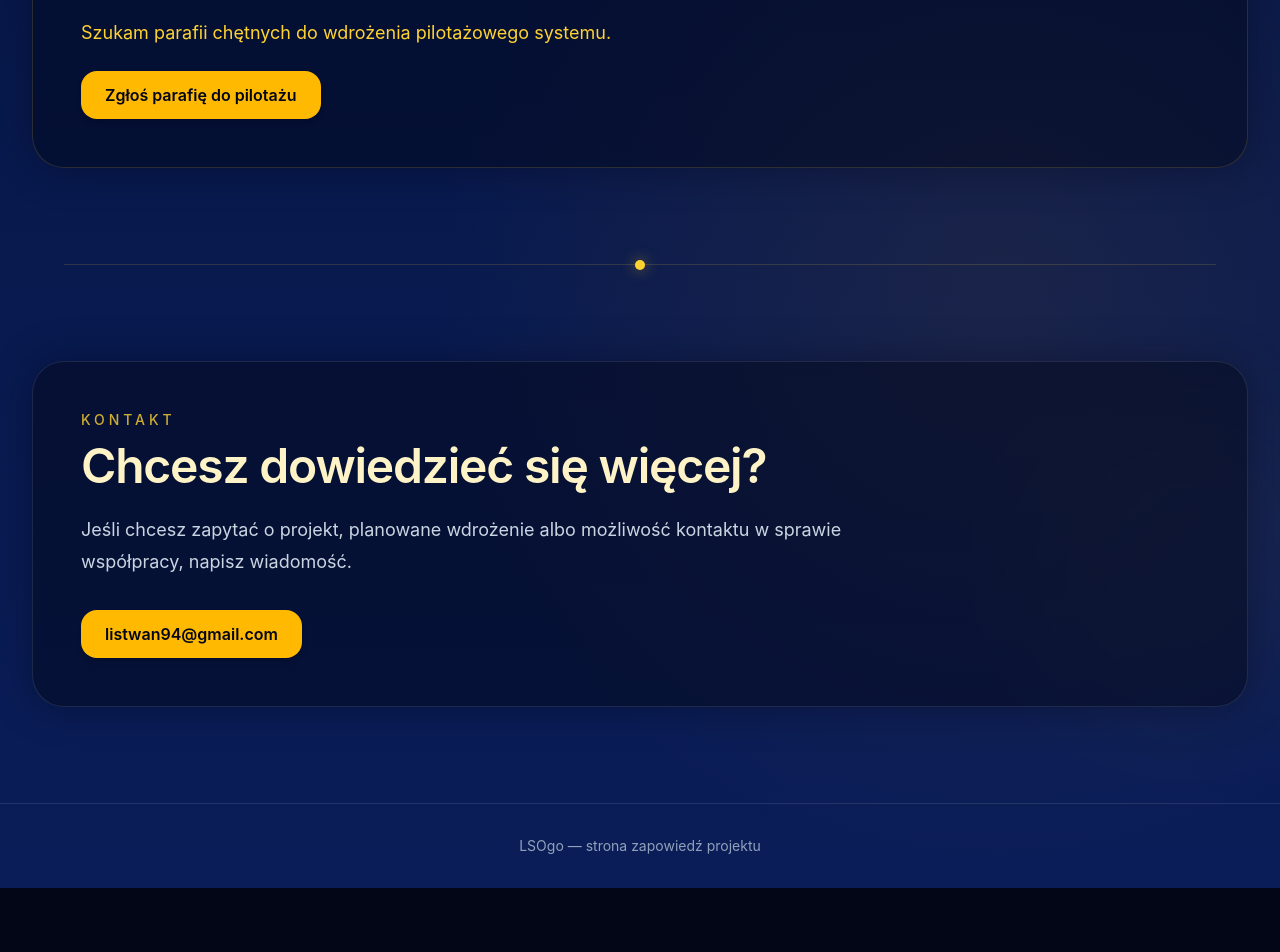
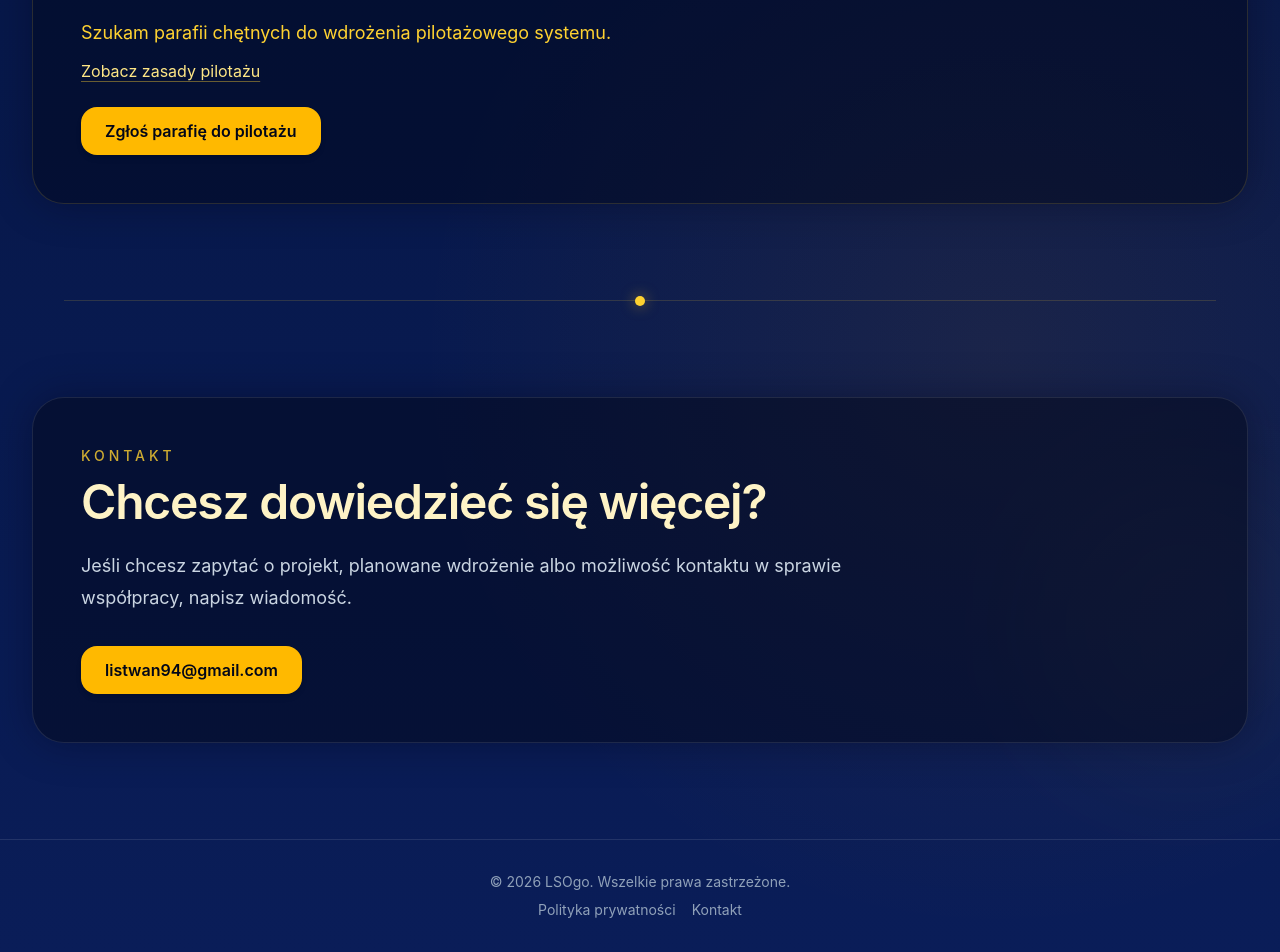
Before and after one commit to grzegorz2803/lsogo-landing, a React (Vite) app: page / in a window 1280 px wide. Shown: the part 2379-3331 px from the top of the page. Before the commit the page ends 3267 px from the top, so only its background shows below. Built offline with nearby package versions, Linux system fonts and the light colour scheme.

Commit message:
add new modal

```diff
--- a/src/App.tsx
+++ b/src/App.tsx
@@ -6,9 +6,9 @@ import { landingContent } from "./content/landingContent";
 import { useState } from "react";
 
 function App() {
-  const { brand, nav, hero, features, premiere, contact, footer } =
-    landingContent;
+  const { brand, nav, hero, features, premiere, contact } = landingContent;
   const [mobileMenuOpen, setMobileMenuOpen] = useState(false);
+  const [pilotModalOpen, setPilotModalOpen] = useState(false);
   return (
     <div className="relative min-h-screen w-full overflow-x-hidden">
       <div className="absolute inset-0 opacity-40">
@@ -181,6 +181,13 @@ function App() {
               </div>
 
               <p className="mt-6 text-lg text-amber-300">{premiere.pilot}</p>
+              <button
+                type="button"
+                onClick={() => setPilotModalOpen(true)}
+                className="mt-3 flex text-sm font-medium text-amber-200 underline decoration-amber-300/40 underline-offset-4 transition hover:text-amber-100 hover:decoration-amber-200"
+              >
+                Zobacz zasady pilotażu
+              </button>
               <Button href="#kontakt" className="mt-6">
                 Zgłoś parafię do pilotażu
               </Button>
@@ -214,8 +221,87 @@ function App() {
       </main>
 
       <footer className="border-t border-white/10 py-8 text-center text-sm text-slate-400">
-        {footer}
+        <div className="flex flex-col items-center gap-2">
+          <p>© {new Date().getFullYear()} LSOgo. Wszelkie prawa zastrzeżone.</p>
+          <div className="flex gap-4">
+            <a href="#" className="hover:text-amber-300! transition">
+              Polityka prywatności
+            </a>
+            <a href="#" className="hover:text-amber-300! transition">
+              Kontakt
+            </a>
+          </div>
+        </div>
       </footer>
+      {pilotModalOpen && (
+        <div
+          className="fixed inset-0 z-[100] flex items-center justify-center bg-slate-950/75 px-4 backdrop-blur-sm"
+          onClick={() => setPilotModalOpen(false)}
+        >
+          <div
+            className="relative w-full max-w-2xl rounded-[2rem] border border-amber-300/15 bg-slate-950/95 p-6 shadow-[0_0_50px_rgba(2,6,23,0.45)] md:p-8"
+            onClick={(e) => e.stopPropagation()}
+          >
+            <button
+              type="button"
+              onClick={() => setPilotModalOpen(false)}
+              className="absolute right-4 top-4 inline-flex h-10 w-10 items-center justify-center rounded-full border border-white/10 bg-white/5 text-slate-200 transition hover:bg-white/10 hover:text-white"
+              aria-label="Zamknij modal"
+            >
+              ✕
+            </button>
+
+            <p className="text-sm font-medium uppercase tracking-[0.24em] text-amber-300/75">
+              Pilotaż LSOgo
+            </p>
+
+            <h3 className="mt-4 text-3xl font-semibold text-amber-100 md:text-4xl">
+              Zasady pilotażu
+            </h3>
+
+            <div className="mt-6 space-y-4 text-base leading-7 text-slate-300">
+              <p>
+                Pilotaż przeznaczony jest dla parafii, które chcą przetestować
+                system LSOgo przed jego oficjalną premierą.
+              </p>
+              <p>
+                Udział w pilotażu jest bezpłatny. W zamian zależy nam na
+                krótkiej opinii, sugestiach i realnym sprawdzeniu działania
+                systemu w parafii.
+              </p>
+              <p>
+                Zakres pilotażu oraz czas jego trwania będą ustalane
+                indywidualnie, zależnie od potrzeb parafii i aktualnego etapu
+                rozwoju projektu.
+              </p>
+              <p>
+                Pilotaż nie oznacza jeszcze komercyjnego wdrożenia i może
+                obejmować wybrane funkcje systemu.
+              </p>
+              <p>
+                Zgłoszenie parafii do pilotażu nie wiąże się z żadnym
+                zobowiązaniem finansowym.
+              </p>
+            </div>
+
+            <div className="mt-8 flex flex-col gap-3 sm:flex-row">
+              <Button href="#kontakt" onClick={() => setPilotModalOpen(false)}>
+                Zgłoś parafię
+              </Button>
+              <Button
+                href="#"
+                variant="secondary"
+                onClick={(e) => {
+                  e.preventDefault();
+                  setPilotModalOpen(false);
+                }}
+              >
+                Zamknij
+              </Button>
+            </div>
+          </div>
+        </div>
+      )}
     </div>
   );
 }
--- a/src/content/landingContent.ts
+++ b/src/content/landingContent.ts
@@ -65,5 +65,5 @@ export const landingContent = {
     text: "Jeśli chcesz zapytać o projekt, planowane wdrożenie albo możliwość kontaktu w sprawie współpracy, napisz wiadomość.",
     email: "listwan94@gmail.com",
   },
-  footer: "LSOgo — strona zapowiedź projektu",
+  footer: "© 2026 LSOgo. Wszelkie prawa zastrzeżone.",
 };
```
